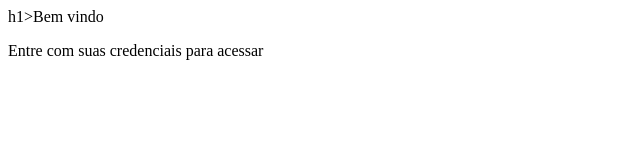
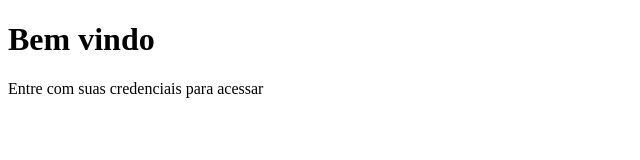
Before and after one commit to samuelcmd/tela-de-login02, a plain HTML site: page index.html in a window 1280 px wide. Shown: the whole page, without its empty margins (0-640 px from the left). Drawn offline with Linux system fonts and the light colour scheme.

Commit message:
corrigindo o h1

```diff
--- a/index.html
+++ b/index.html
@@ -11,7 +11,7 @@
 </head>
 <body>
     <main class="login-container">
-        <header>h1>Bem vindo</h1>
+        <header> <h1>Bem vindo</h1>
             <p class="subtitle">Entre com suas credenciais para acessar</p>
         </header>
 
```
